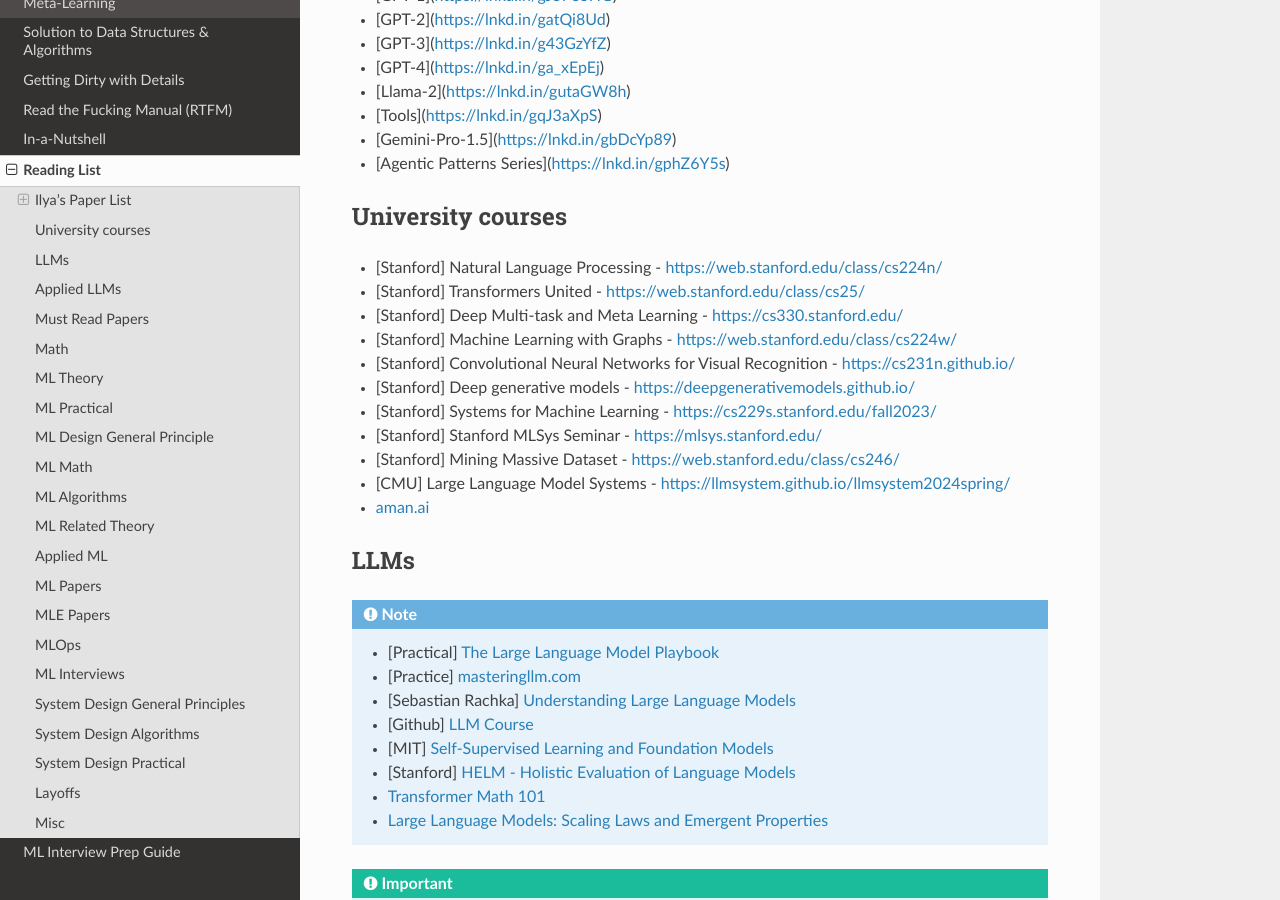
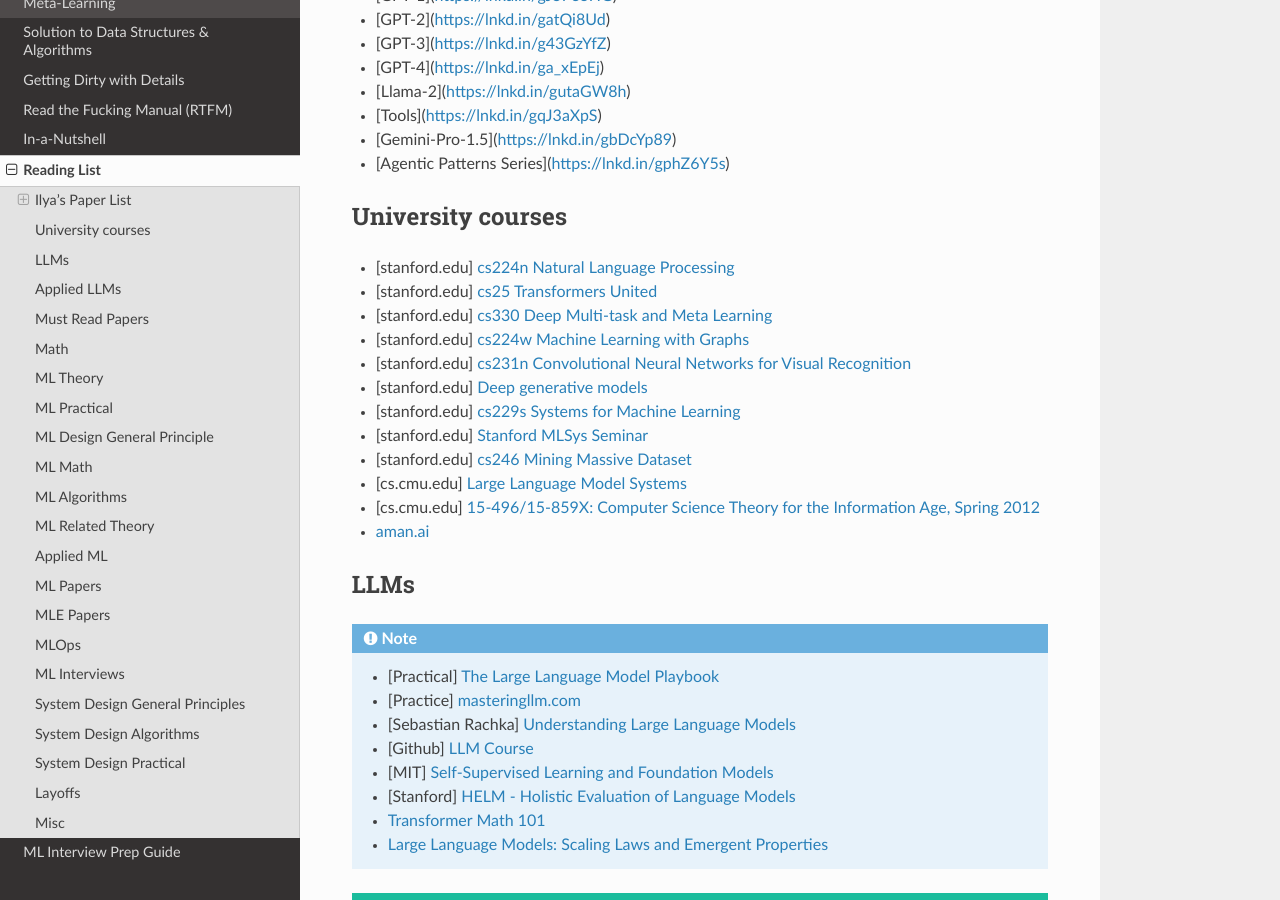
Before and after one commit to uselesstechjunks/leetcode, a Sphinx documentation site: the page built from docs/source/readlist.rst, in a window 1280 px wide and 900 px high, scrolled down 1150 px. Built offline with Sphinx 7.4.7 and the Read the Docs theme 2.0.0, drawn with Linux system fonts in a browser that asks for light colours.

Commit message:
Update readlist.rst

```diff
--- a/docs/source/readlist.rst
+++ b/docs/source/readlist.rst
@@ -55,16 +55,17 @@ Additional Resources
 ******************************************************************************************
 University courses
 ******************************************************************************************
-* [Stanford] Natural Language Processing - https://web.stanford.edu/class/cs224n/
-* [Stanford] Transformers United - https://web.stanford.edu/class/cs25/
-* [Stanford] Deep Multi-task and Meta Learning - https://cs330.stanford.edu/
-* [Stanford] Machine Learning with Graphs - https://web.stanford.edu/class/cs224w/
-* [Stanford] Convolutional Neural Networks for Visual Recognition - https://cs231n.github.io/
-* [Stanford] Deep generative models - https://deepgenerativemodels.github.io/
-* [Stanford] Systems for Machine Learning - https://cs229s.stanford.edu/fall2023/
-* [Stanford] Stanford MLSys Seminar - https://mlsys.stanford.edu/
-* [Stanford] Mining Massive Dataset - https://web.stanford.edu/class/cs246/
-* [CMU] Large Language Model Systems - https://llmsystem.github.io/llmsystem2024spring/
+* [stanford.edu] `cs224n Natural Language Processing <https://web.stanford.edu/class/cs224n/>`_
+* [stanford.edu] `cs25 Transformers United <https://web.stanford.edu/class/cs25/>`_
+* [stanford.edu] `cs330 Deep Multi-task and Meta Learning <https://cs330.stanford.edu/>`_
+* [stanford.edu] `cs224w Machine Learning with Graphs <https://web.stanford.edu/class/cs224w/>`_
+* [stanford.edu] `cs231n Convolutional Neural Networks for Visual Recognition <https://cs231n.github.io/>`_
+* [stanford.edu] `Deep generative models <https://deepgenerativemodels.github.io/>`_
+* [stanford.edu] `cs229s Systems for Machine Learning <https://cs229s.stanford.edu/fall2023/>`_
+* [stanford.edu] `Stanford MLSys Seminar <https://mlsys.stanford.edu/>`_
+* [stanford.edu] `cs246 Mining Massive Dataset <https://web.stanford.edu/class/cs246/>`_
+* [cs.cmu.edu] `Large Language Model Systems <https://llmsystem.github.io/llmsystem2024spring/>`_
+* [cs.cmu.edu] `15-496/15-859X: Computer Science Theory for the Information Age, Spring 2012 <https://www.cs.cmu.edu/~venkatg/teaching/CStheory-infoage/>`_
 * `aman.ai <https://aman.ai/>`_
 
 ******************************************************************************************
```
